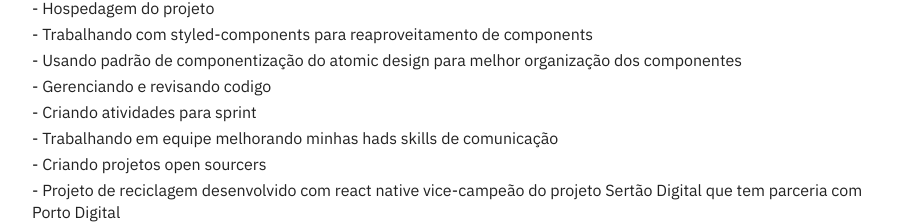
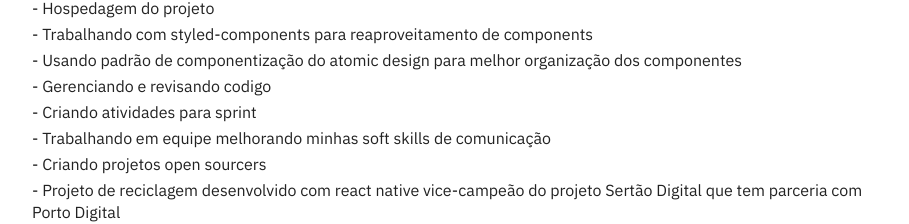
Before and after one commit to luca-henrique/curriculum, a React (Create React App) app: page / in a window 1280 px wide. Shown: the part 1079-1303 px from the top of the page, without its empty margins (4-913 px from the left). Built offline with nearby package versions, Linux system fonts and the light colour scheme.

Commit message:
fix: ajuste na skills

```diff
--- a/src/components/organisms/ExperienceList/index.jsx
+++ b/src/components/organisms/ExperienceList/index.jsx
@@ -57,7 +57,7 @@ const data = [
       'Usando padrão de componentização do atomic design para melhor organização dos componentes',
       'Gerenciando e revisando codigo',
       'Criando atividades para sprint',
-      'Trabalhando em equipe melhorando minhas hads skills de comunicação',
+      'Trabalhando em equipe melhorando minhas soft skills de comunicação',
       'Criando projetos open sourcers',
       'Projeto de reciclagem desenvolvido com react native vice-campeão do projeto Sertão Digital que tem parceria com Porto Digital',
     ],
```
